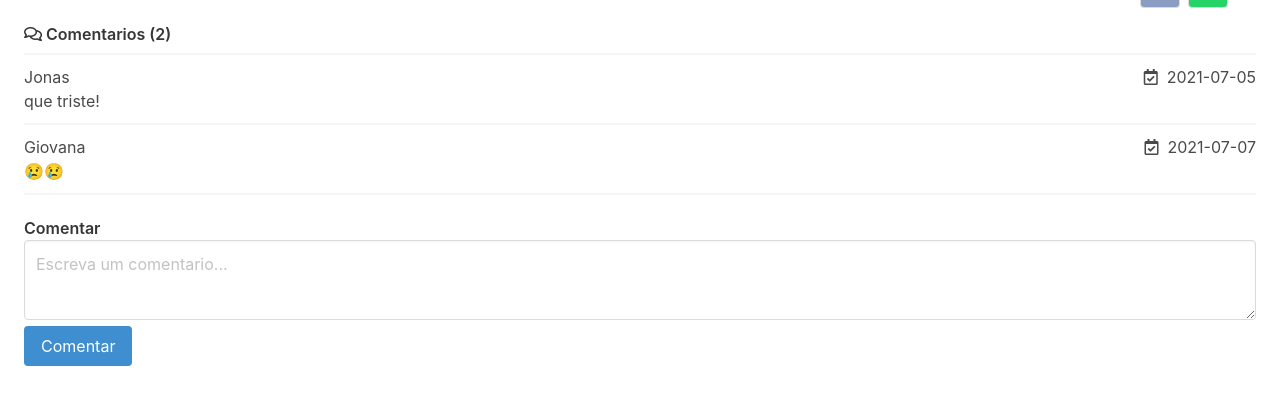
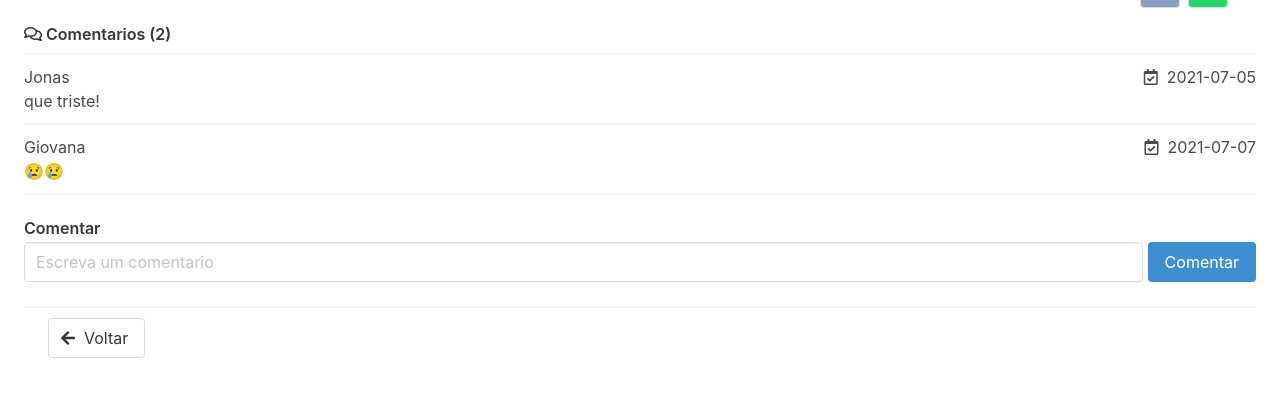
Before and after one commit to andreconstantino/FakeNewsBook, a PHP site: page /noticia.php?id=1 in a window 1280 px wide. Shown: the part 683-1089 px from the top of the page. Before the commit the page ends 1049 px from the top, so only its background shows below. Run offline with PHP 8.4, Linux system fonts and the light colour scheme; data comes from the database, SQL or seed files in the repository.

Commit message:
botao voltar adicionado

```diff
--- a/comentarios.php
+++ b/comentarios.php
@@ -57,6 +57,9 @@ $result = $conn->query($sql);
         }
         .comentario h6{
             margin-bottom:0px;
+        }
+        .comentar{
+          display: flex;
         }
 
     </style>
@@ -121,20 +124,22 @@ $result = $conn->query($sql);
 
     </div>
     <div class="container-gui content">
-        <h6 style='margin-bottom:0px;';> Comentar </h6>
+        <h6 style='margin-bottom:5px;';> Comentar </h6>
 
         <div class="comentar">
 
 
-        <textarea style="min-height: 5em;" class="element textarea " placeholder="Escreva um comentario..."></textarea>
-        <button class="element  button is-info">Comentar</button>
+        <input class="input" type="text" placeholder="Escreva um comentario">
+
+        <button style="margin-left:5px;" class=" button is-info">Comentar</button>
 
         </div>
 
 
     </div>
 
+    <hr/>
+  </section>
 
-  </section>
   </body>
 </html>
--- a/noticia.php
+++ b/noticia.php
@@ -198,14 +198,27 @@ $conn->close();
 
 
     </div>
+
+
   </section>
   </body>
 </html>
 
 <?php
+        include 'comentarios.php';
+        ?>
+        <section style=" padding-top:0px;" class="section">
+        <a href="principal.php" class="button">
+            <span class="icon">
+            <i class="fas fa-arrow-left"></i>
+            </span>
+            <span>Voltar</span>
+        </a>
+
+        </section>
 
 
-include 'comentarios.php';
+<?php
 
 }
 else{
```
Also changed, not shown: principal.php (+4 -4 lines).
